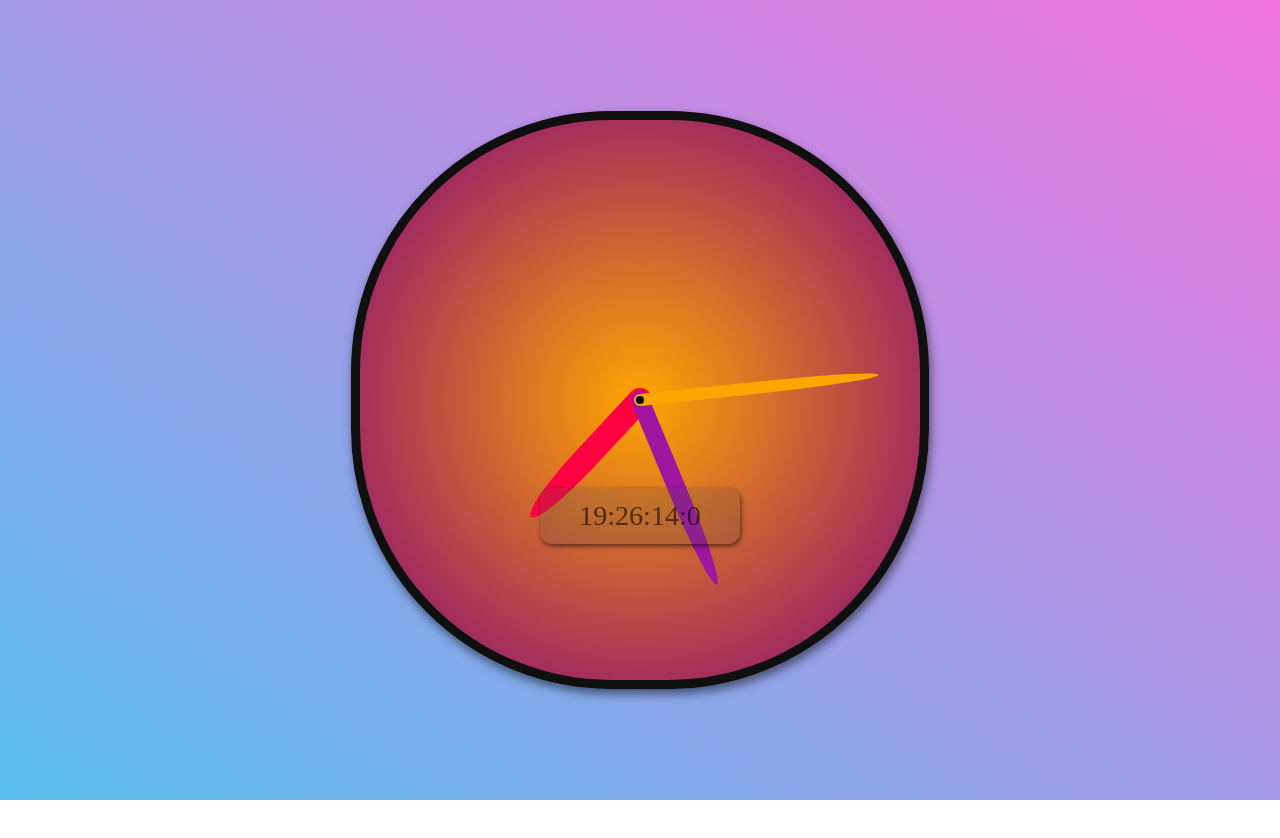
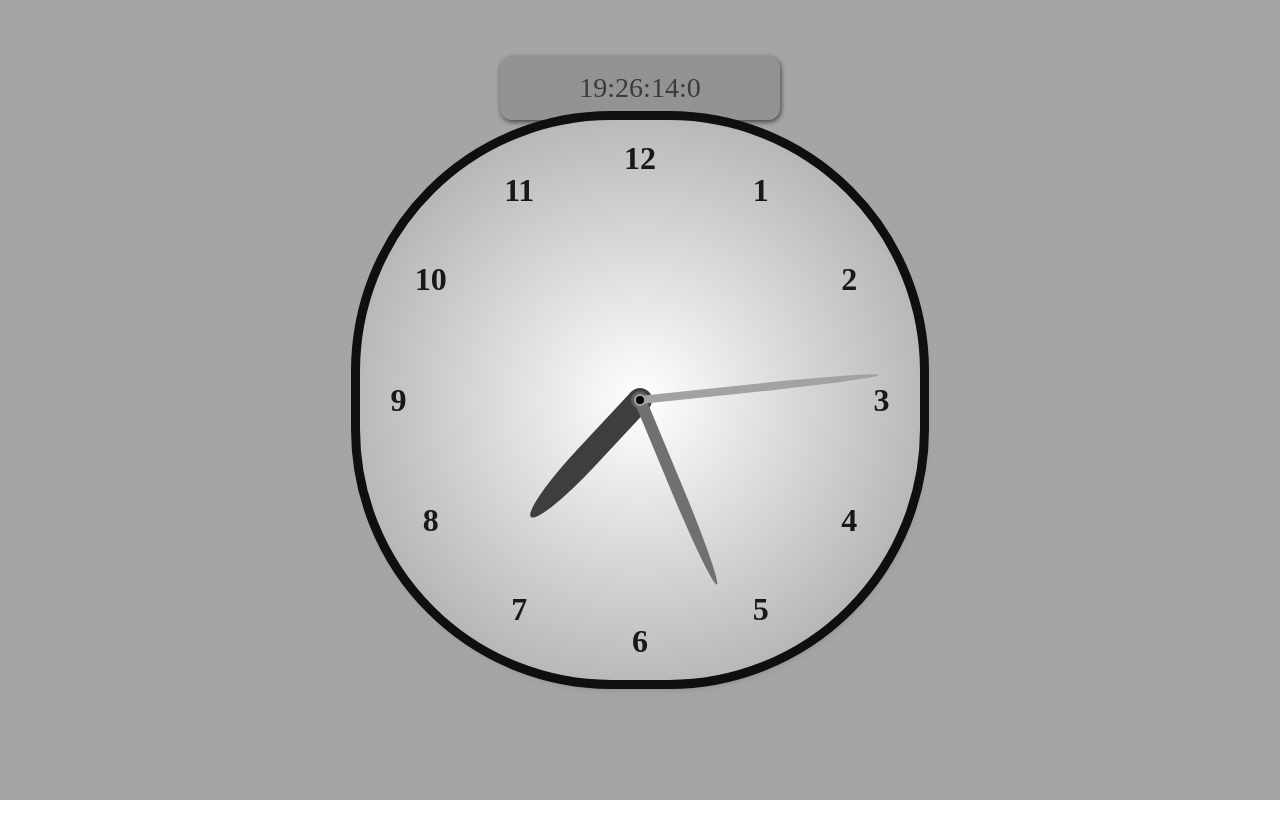
Before and after one commit to sahilrathor/analog_clock, a plain HTML site: page index.html in a window 1280 px wide. Before the commit the page ends 800 px from the top, so only its background shows below. Drawn offline with Linux system fonts and the light colour scheme.

Commit message:
changed styles

```diff
--- a/index.html
+++ b/index.html
@@ -10,18 +10,33 @@
 
 </head>
 <body>
-    <header>
+    <header class="darkmofde">
         <!-- <input type="checkbox" name="" id="dark-mode"> -->
         <div class="container">
-            <div class="time"> <p id="time">Time</p> </div>
+            <div class="time-box"> <p id="time">Time</p> </div>
+            <div class="num">
+                <strong style="--i: 12"> <span>12</span></strong>
+                <strong style="--i: 1"> <span>1</span></strong>
+                <strong style="--i: 2"> <span>2</span></strong>
+                <strong style="--i: 3"> <span>3</span></strong>
+                <strong style="--i: 4"> <span>4</span></strong>
+                <strong style="--i: 5"> <span>5</span></strong>
+                <strong style="--i: 6"> <span>6</span></strong>
+                <strong style="--i: 7"> <span>7</span></strong>
+                <strong style="--i: 8"> <span>8</span></strong>
+                <strong style="--i: 9"> <span>9</span></strong>
+                <strong style="--i: 10"> <span>10</span></strong>
+                <strong style="--i: 11"> <span>11</span></strong>
+            </div>
             <div id="hour-center" class="center"></div>
             <div id="hour" class="needle"></div>
             <div id="minute-center" class="center"></div>
             <div id="minute" class="needle"></div>
             <div id="second-center" class="center"></div>
             <div id="second" class="needle"></div>
-            <div id="main" class="center"></div>
+            <div id="main-center" class="center"></div>
         </div>
+        <div id="dark-mode"></div>
     </header>
 
 
--- a/styles.css
+++ b/styles.css
@@ -3,10 +3,14 @@
     padding: 0;
 }
 
+:root{
+    --color: red;
+}
+
 header{
-    background-color: rgba(238, 238, 238, 0.7);
+    background-color: rgb(165, 165, 165);
     /* background-image: linear-gradient(to bottom right, white, #9a9a9a, #565656); */
-    background-image: linear-gradient(to top right, rgb(88, 190, 237), rgb(241, 116, 224));
+    /* background-image: linear-gradient(to top right, rgb(88, 190, 237), rgb(241, 116, 224)); */
     width: 100%;
     height: 100vh;
 
@@ -17,29 +21,116 @@ header{
 }
 
 .container{
-    background-color: #cececeab;
-    background-image: radial-gradient(orange, purple);
     width: 70vh;
     height: 70vh;
-    border: 9px solid rgb(15, 15, 15);
+    /* border: 9px solid rgb(15, 15, 15);
+    border-radius: 45%; */
     border-radius: 45%;
+    /* margin: 0px auto auto; */
 
 
     display: flex;
     justify-content: center;
     align-items: center;
-    overflow: hidden;
+    /* overflow: hidden; */
 
     position: relative;
 
     box-shadow: 2px 5px 10px rgba(0, 0, 0, 0.5);
 }
 
-.time{
+
+
+.center{
+    border-radius: 50%;
+
+    display: flex;
+    justify-content: center;
+    align-items: center;
+
+    position: absolute;
+    z-index: 2;
+}
+.needle{
+    border-radius: 100% 100% 0 0;
+
+    position: absolute;
+    bottom: 35vh;
+    transform-origin: 50% 100%;
+    z-index: 2;
+}
+#main-center{
+    background-color: black;
+    width: 1vh;
+    height: 1vh;
+}
+
+#hour-center{
+    background-color: rgb(62, 62, 62);
+    width: 3vh;
+    height: 3vh;
+}
+#hour{
+    background-color: rgb(62, 62, 62);
+    width: 3vh;
+    height: 20vh;
+}
+
+#minute-center{
+    background-color: rgb(95, 95, 95);
+    width: 2.25vh;
+    height: 2.25vh;
+}
+#minute{
+    background-color: rgb(112, 112, 112);
+    width: 1.5vh;
+    height: 25vh;
+}
+
+#second-center{
+    background-color: rgb(162, 162, 162);
+    width: 1.5vh;
+    height: 1.5vh;
+}
+#second{
+    background-color: rgb(162, 162, 162);
+    width: 1vh;
+    height: 30vh;
+}
+
+.num{
+    background-image: radial-gradient( rgb(255, 255, 255), rgb(157, 157, 157));
+    color: #181818;
+    width: 100%;
+    height: 100%;
+    border-radius: 45%;
+    border: 9px solid rgb(15, 15, 15);
+
+    display: flex;
+    justify-content: center;
+    align-items: center;
+    position: absolute;
+    z-index: 1;
+}
+.num strong{
+    text-align: center;
+    position: absolute;
+    inset: 2.5vh;
+    transform: rotate( calc(var(--i) * (360deg/12)) );
+}
+strong span{
+    font-size: 2rem;
+    display: block;
+    transform: rotate( calc(var(--i) * (-360deg/12)) );
+}
+
+
+/* DIGITAL TIME */
+.time-box{
     background-color: rgb(78, 78, 78, .2);
     color: rgb(0, 0, 0, .6);
-    width: 25vh;
-    height: 7vh;
+    width: 35vh;
+    height: 8vh;
 
     font-size: 1.75rem;
 
@@ -51,100 +142,46 @@ header{
     align-items: center;
 
     position: absolute;
-    bottom: 17vh;
-    z-index: 4;
+    top: -8vh;
+    /* bottom: 17vh; */
+    z-index: 0;
     user-select: none;
 
     box-shadow: 1px 2px 5px ;
 }
 
-.center{
-    border-radius: 50%;
 
-    display: flex;
-    justify-content: center;
-    align-items: center;
-
-    position: absolute;
+/* DARK MODE */
+header.darkmode{
+    background-color: #252525;
 }
-#main{
-    background-color: black;
-    width: 1vh;
-    height: 1vh;
+header.darkmode .container{
+    box-shadow: 2px 5px 8px rgba(84, 84, 84, 0.5);
 }
-
-#hour-center{
-    background-color: rgb(255, 0, 64);
-    width: 3vh;
-    height: 3vh;
+header.darkmode .num{
+    background-image: radial-gradient(rgb(69, 69, 69), #000000);
+    color: #efefefd8;
+    border-color: rgb(52, 52, 52);
 }
-#hour{
-    background-color: rgb(255, 0, 64);
-    width: 3vh;
-    height: 20vh;
-    /* border: 1px solid white;
-    border-bottom: none;
-    border-top: none; */
-    border-radius: 100% 100% 0 0;
-
-    position: absolute;
-    bottom: 35vh;
-    transform-origin: 50% 100%;
-    /* z-index: 1; */
+header.darkmode #hour-center{
+    background-color: rgb(162, 162, 162);
 }
-
-#minute-center{
-    background-color: rgb(160, 22, 160);
-    width: 2.25vh;
-    height: 2.25vh;
+header.darkmode #minute-center{
+    background-color: rgb(112, 112, 112);
 }
-#minute{
-    background-color: rgb(160, 22, 160);
-    width: 2.25vh;
-    height: 25vh;
-    /* border: 1px solid white;
-    border-bottom: none;
-    border-top: none; */
-    border-radius: 100% 100% 0 0;
-
-    position: absolute;
-    /* z-index: 2; */
-    bottom: 35vh;
-    transform-origin: 50% 100%;
+header.darkmode #second-center{
+    background-color: rgb(72, 72, 72);
 }
-
-#second-center{
-    background-color: orange;
-    width: 1.5vh;
-    height: 1.5vh;
+header.darkmode #hour{
+    background-color: rgb(162, 162, 162);
 }
-#second{
-    background-color: orange;
-    width: 1.5vh;
-    height: 30vh;
-    /* border: 1px solid white;
-    border-bottom: none;
-    border-top: none; */
-    border-radius: 100% 100% 0 0;
-
-    position: absolute;
-    /* z-index: 3; */
-    bottom: 35vh;
-    transform-origin: 50% 100%;
+header.darkmode #minute{
+    background-color: rgb(112, 112, 112);
 }
-/* .needle{
-    box-shadow: 2px 0px 5px black;
-} */
-
-
-#dark-mode{
-
-    position: absolute;
-    bottom: 50px;
-    right: 100px;
+header.darkmode #second{
+    background-color: rgb(72, 72, 72);
 }
-
-input[type=checkbox] {
-    background-color: red;
-    width: 30px;
+header.darkmode .time-box{
+    color: rgb(255, 255, 255, .6);
+    background-color: rgb(69, 68, 68, .2);
 }
```
